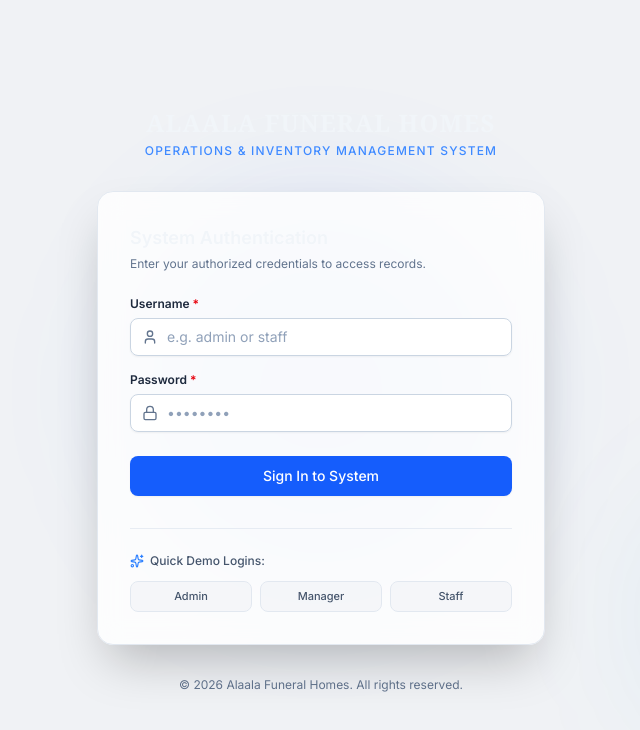
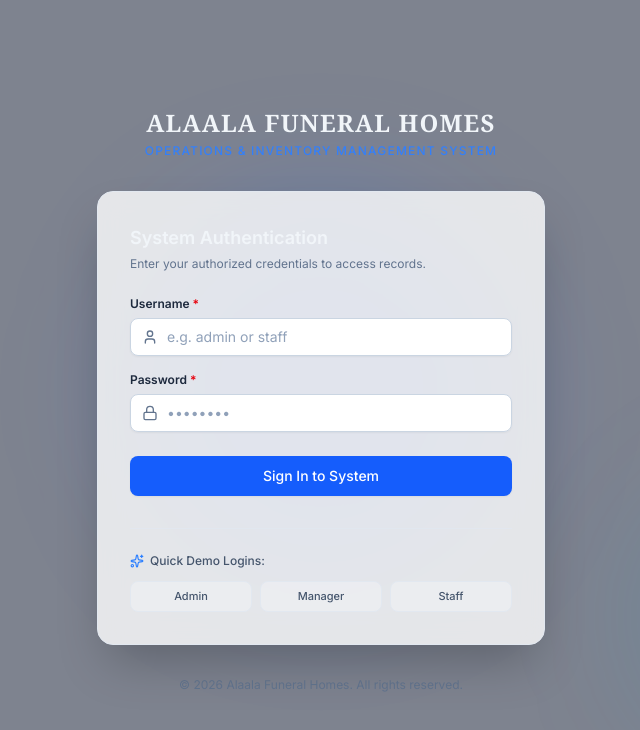
Before and after one commit to rsregiostringer-svg/rsregiostringer-svg-Alaala_Inventory_System, a React (Vite) app in the folder frontend/: page /login in a window 1280 px wide. Shown: the top 730 px of the page, without its empty margins (319-959 px from the left). Built offline with nearby package versions, Linux system fonts and the light colour scheme; no server answers.

Commit message:
Add background image to login page

```diff
--- a/frontend/src/pages/LoginPage.jsx
+++ b/frontend/src/pages/LoginPage.jsx
@@ -4,6 +4,7 @@ import { useAuth } from '../contexts/AuthContext';
 import Input from '../components/common/Input';
 import Button from '../components/common/Button';
 import { Lock, User, ShieldAlert, Sparkles } from 'lucide-react';
+import bgImage from '../assets/DONATION BOX (2).png';
 
 export default function LoginPage() {
   const [username, setUsername] = useState('');
@@ -42,10 +43,16 @@ export default function LoginPage() {
   };
 
   return (
-    <div className="min-h-screen bg-[#F0F2F5] flex flex-col justify-center items-center px-4 py-12 relative overflow-hidden">
+    <div
+      className="min-h-screen bg-[#F0F2F5] flex flex-col justify-center items-center px-4 py-12 relative overflow-hidden bg-cover bg-center bg-no-repeat"
+      style={{ backgroundImage: `url(${bgImage})` }}
+    >
+      {/* Optional dark overlay to make text more readable against the background */}
+      <div className="absolute inset-0 bg-slate-900/50 pointer-events-none" />
+
       {/* Background Ambient Lighting */}
-      <div className="absolute top-1/4 left-1/2 -translate-x-1/2 w-96 h-96 bg-blue-600/10 rounded-full blur-3xl pointer-events-none" />
-      <div className="absolute bottom-10 right-10 w-72 h-72 bg-sky-500/5 rounded-full blur-3xl pointer-events-none" />
+      <div className="absolute top-1/4 left-1/2 -translate-x-1/2 w-96 h-96 bg-blue-600/20 rounded-full blur-3xl pointer-events-none" />
+      <div className="absolute bottom-10 right-10 w-72 h-72 bg-sky-500/10 rounded-full blur-3xl pointer-events-none" />
 
       <div className="w-full max-w-md relative z-10">
         {/* Brand Header */}
@@ -55,7 +62,7 @@ export default function LoginPage() {
             <span className="font-serif font-black text-3xl text-blue-500">Alaala Funeraal Homes</span>
           </div>
           */}
-          <h1 className="text-2xl font-serif font-bold tracking-wider text-slate-100">
+          <h1 className="text-2xl font-serif font-bold tracking-wider text-black-100">
             ALAALA FUNERAL HOMES
           </h1>
           <p className="text-xs uppercase tracking-widest text-blue-500/90 font-medium mt-1">
```
Also changed, not shown: 1 other file (tests, documents, lock files or other folders). Lines whose indentation alone changed are shown as unchanged.
